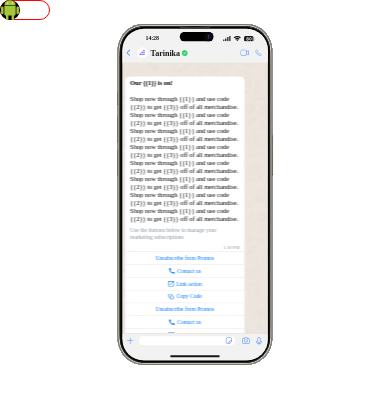
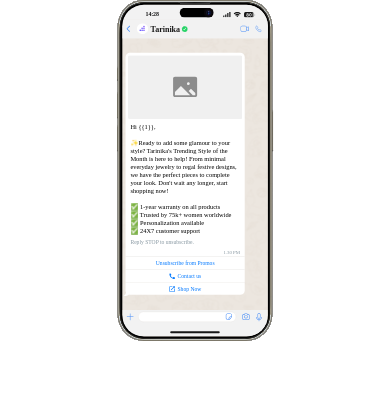
Before and after one commit to Royal-attryb/whatsapp-ui, a React (Create React App) app in the folder whatsapp-mobile-ui/: page / in a window 390 px wide. Shown: the top 404 px of the page. Built offline with nearby package versions, Linux system fonts and the light colour scheme; a small style sheet from the web is missing.

Commit message:
iphone-view

```diff
--- a/whatsapp-mobile-ui/src/App.js
+++ b/whatsapp-mobile-ui/src/App.js
@@ -13,7 +13,7 @@
   return (
     <>
       {/* <Preview /> */}
-      <OsToggle onToggle={handleToggle} />
+      {/* <OsToggle onToggle={handleToggle} /> */}
       <Main os={os} />
       {/* <div style={{"display": "flex"}}>
         <Main os="ios"/>
--- a/whatsapp-mobile-ui/src/components/Main.jsx
+++ b/whatsapp-mobile-ui/src/components/Main.jsx
@@ -13,7 +13,7 @@
         "components": [
           {
             "type": "HEADER",
-            "format": "TEXT",
+            "format": "IMAGE",
             "text": "Our {{1}} is on!",
             "example": {
               "header_text": [
@@ -23,7 +23,14 @@
           },
           {
             "type": "BODY",
-            "text": "Shop now through {{1}} and use code {{2}} to get {{3}} off of all merchandise. Shop now through {{1}} and use code {{2}} to get {{3}} off of all merchandise. Shop now through {{1}} and use code {{2}} to get {{3}} off of all merchandise. Shop now through {{1}} and use code {{2}} to get {{3}} off of all merchandise. Shop now through {{1}} and use code {{2}} to get {{3}} off of all merchandise. Shop now through {{1}} and use code {{2}} to get {{3}} off of all merchandise. Shop now through {{1}} and use code {{2}} to get {{3}} off of all merchandise. Shop now through {{1}} and use code {{2}} to get {{3}} off of all merchandise.",
+            "text": `Hi {{1}},
+
+            ✨Ready to add some glamour to your style? Tarinika's Trending Style of the Month is here to help! From minimal everyday jewelry to regal festive designs, we have the perfect pieces to complete your look. Don't wait any longer, start shopping now!
+
+            ✅ 1-year warranty on all products
+            ✅ Trusted by 75k+ women worldwide
+            ✅ Personalization available
+            ✅ 24X7 customer support`,
             "example": {
               "body_text": [
                 [
@@ -34,7 +41,7 @@
           },
           {
             "type": "FOOTER",
-            "text": "Use the buttons below to manage your marketing subscriptions"
+            "text": "Reply STOP to unsubscribe."
           },
           {
             "type":"BUTTONS",
@@ -50,58 +57,16 @@
               },
               {
                 "type": "URL",
-                "text": "Link action",
+                "text": "Shop Now",
                 "url": "https://www.luckyshrub.com/shop?promo={{1}}",
                 "example": [
                   "summer2023"
                 ]
               },
-              {
-                "type": "COPY_CODE",
-                "example": "250FF"
-              },
-              {
-                "type": "QUICK_REPLY",
-                "text": "Unsubscribe from Promos"
-              },
-              {
-                "type": "PHONE_NUMBER",
-                "text": "Contact us",
-                "phone_number": "15550051310"
-              },
-              {
-                "type": "URL",
-                "text": "Link action",
-                "url": "https://www.luckyshrub.com/shop?promo={{1}}",
-                "example": [
-                  "summer2023"
-                ]
-              },
-              {
-                "type": "COPY_CODE",
-                "example": "250FF"
-              },
-              {
-                "type": "QUICK_REPLY",
-                "text": "Unsubscribe from Promos"
-              },
-              {
-                "type": "PHONE_NUMBER",
-                "text": "Contact us",
-                "phone_number": "15550051310"
-              },
-              {
-                "type": "URL",
-                "text": "Link action",
-                "url": "https://www.luckyshrub.com/shop?promo={{1}}",
-                "example": [
-                  "summer2023"
-                ]
-              },
-              {
-                "type": "COPY_CODE",
-                "example": "250FF"
-              }
+              // {
+              //   "type": "COPY_CODE",
+              //   "example": "250FF"
+              // }
             ]
           }
         ]
--- a/whatsapp-mobile-ui/src/styles/Body.css
+++ b/whatsapp-mobile-ui/src/styles/Body.css
@@ -1,4 +1,5 @@
 .ios-body-text {
+    white-space: pre-line;
     font-size: 16px;
     line-height: 20px;
     margin-bottom: 10px;
--- a/whatsapp-mobile-ui/src/styles/Header.css
+++ b/whatsapp-mobile-ui/src/styles/Header.css
@@ -1,6 +1,7 @@
 .media {
     object-fit: contain;
-    max-width: 100%;
+    width: 100%;
+    border-radius: 5px;
 }
 
 .text {
@@ -11,6 +12,11 @@
 
 }
 
+.media-container {
+    margin: 0 -6px;
+    margin-bottom: 5px;
+}
+
 .ios-text {
     font-size: 16px;
     line-height: 20px;
--- a/whatsapp-mobile-ui/src/styles/Main.css
+++ b/whatsapp-mobile-ui/src/styles/Main.css
@@ -90,9 +90,8 @@
 
 }
 
-
 .body.ios-body{
-    transform: scale(0.7, 0.7);
+    transform: scale(0.8, 0.8);
     transform-origin: top;
 }
 
```
